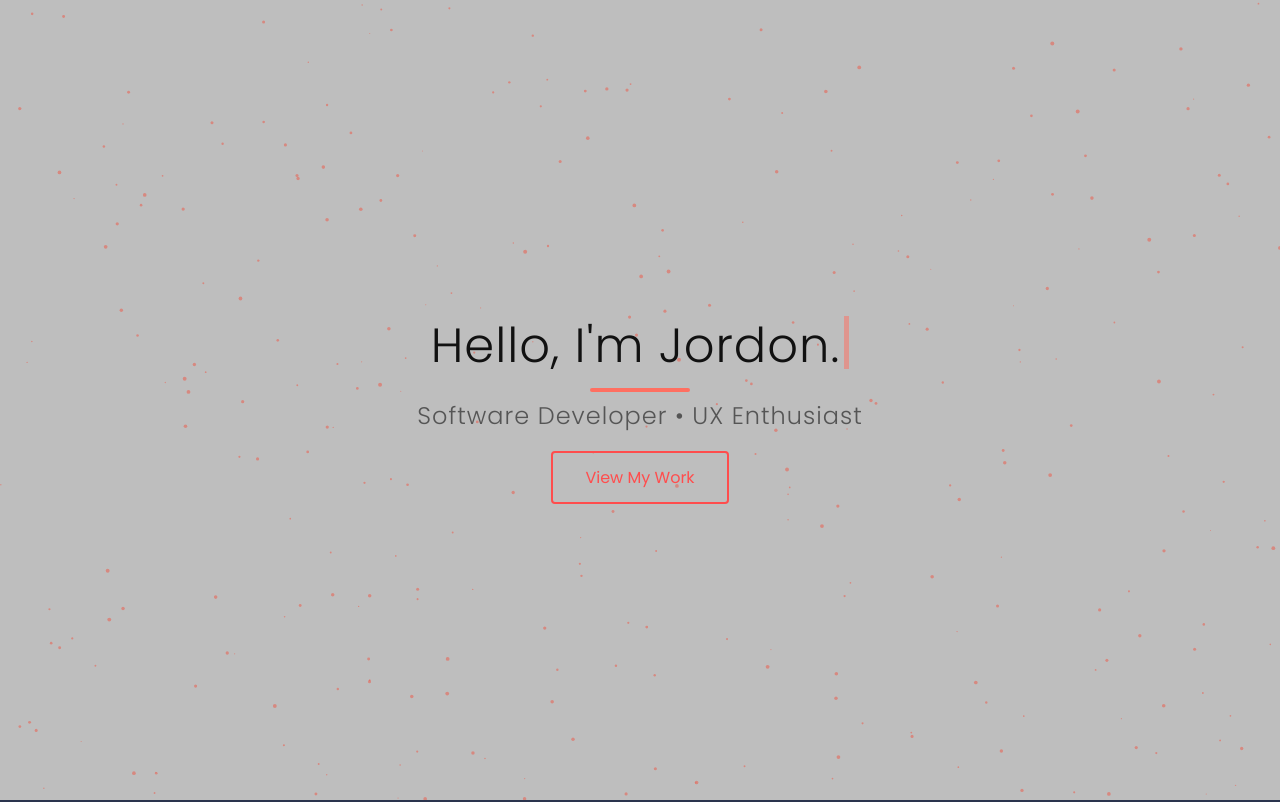
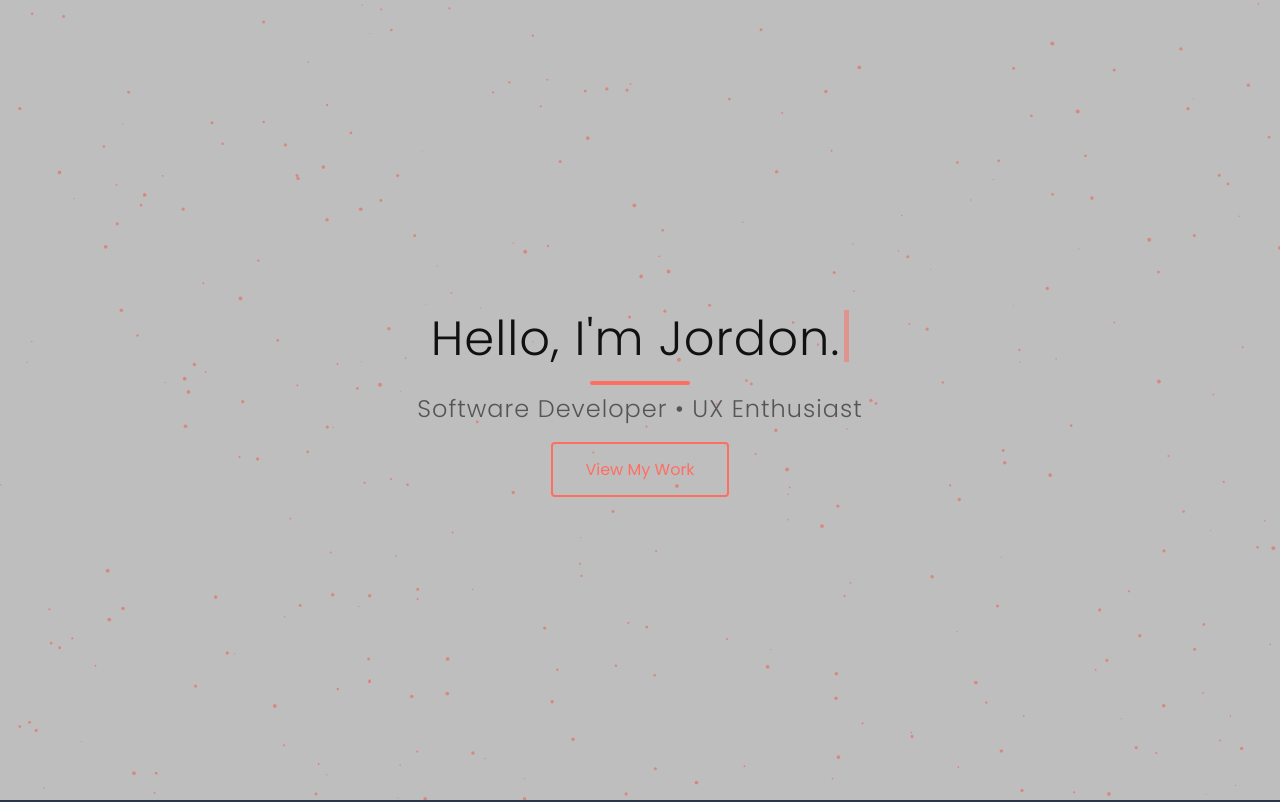
Before and after one commit to jordonturiello-dev26/Portfolio-website, a plain HTML site: page index.html in a window 1280 px wide. Shown: the top 802 px of the page. Drawn offline with Linux system fonts and the light colour scheme; files whose address does not match are found by name.

Commit message:
hero button

```diff
--- a/styles.css
+++ b/styles.css
@@ -131,20 +131,21 @@ body {
   }
 
   .hero-btn {
-    margin-top: 1rem;
+    display: inline-block;
+    margin-top: 0rem;
     padding: 0.8rem 2rem;
-    border: 2px solid #ff4d4d;
+    border: 2px solid #ff6f61;
     border-radius: 4px;
     font-size: 1rem;
-    color: #ff4d4d;
+    color: #ff6f61;
     background: transparent;
-    transition: all 0.3s ease;
+    cursor: pointer;
+    transition: transform 0.3s ease; /* smooth scaling only */
   }
+
   .hero-btn:hover {
-    background: #ff4d4d;
-    color: #fff;
-    transform: translateY(-3px);
-    box-shadow: 0 4px 20px rgba(255, 77, 77, 0.4);
+    transform: scale(1.1); /* just scale, no color fill */
+    color: white;
   }
 
   /* ===== ABOUT ===== */
@@ -456,7 +457,7 @@ body {
     font-weight: 300;
     color: #555;
     margin-top: 1rem;
-    margin-bottom: 2rem;
+    margin-bottom: 1rem;
     letter-spacing: 1px;
   }
 
```
